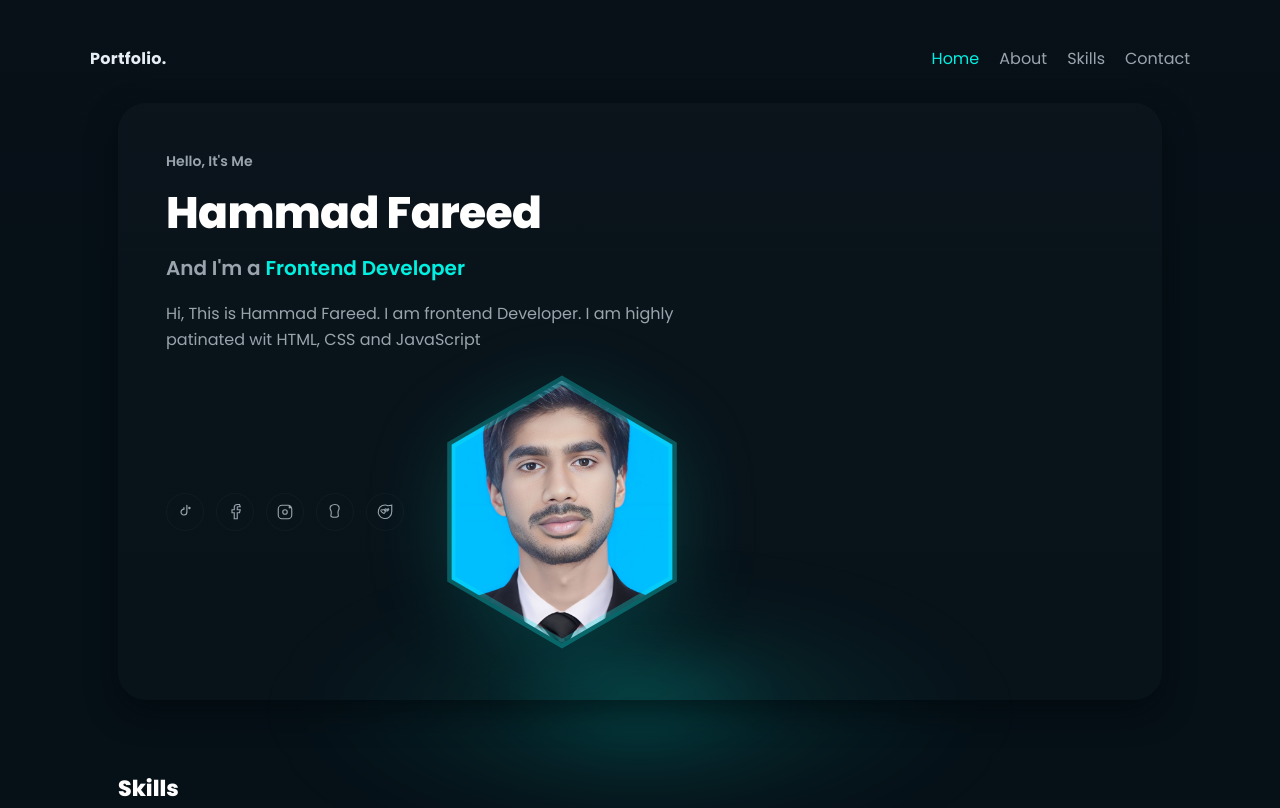
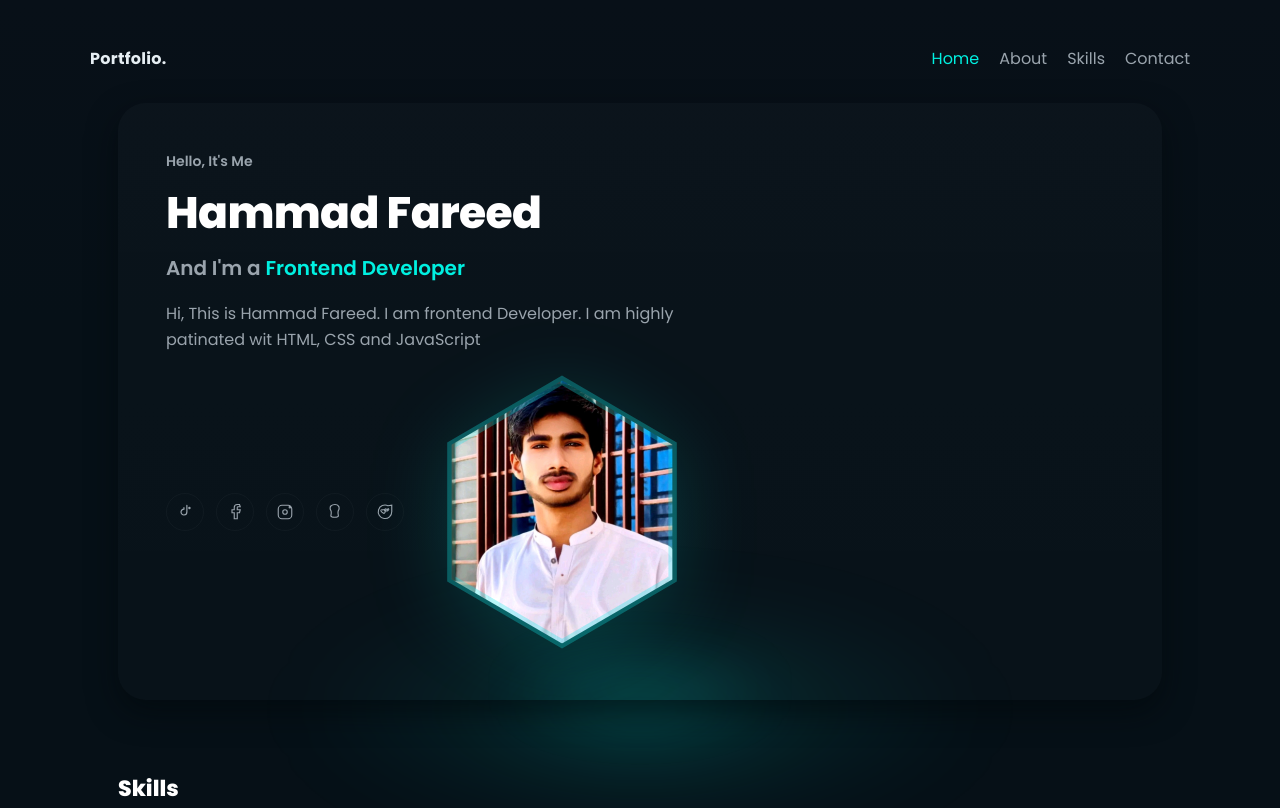
Before and after one commit to AlmasMahdi/hammad_hassan, a plain HTML site: page index.html in a window 1280 px wide. Shown: the top 808 px of the page. Drawn offline with Linux system fonts and the light colour scheme.

Commit message:
Update index.html

```diff
--- a/index.html
+++ b/index.html
@@ -83,7 +83,7 @@
                 </clipPath>
               </defs>
               <rect width="100%" height="100%" fill="transparent"/>
-              <image href="profile.jpg" x="0" y="0" width="200" height="200" preserveAspectRatio="xMidYMid slice" clip-path="url(#hexClip)"/>
+              <image href="nnn.jpg" x="0" y="0" width="200" height="200" preserveAspectRatio="xMidYMid slice" clip-path="url(#hexClip)"/>
               <polygon points="100 6 179 52 179 148 100 194 21 148 21 52" fill="none" stroke="rgba(18,233,232,0.3)" stroke-width="6" />
             </svg>
           </div>
```
